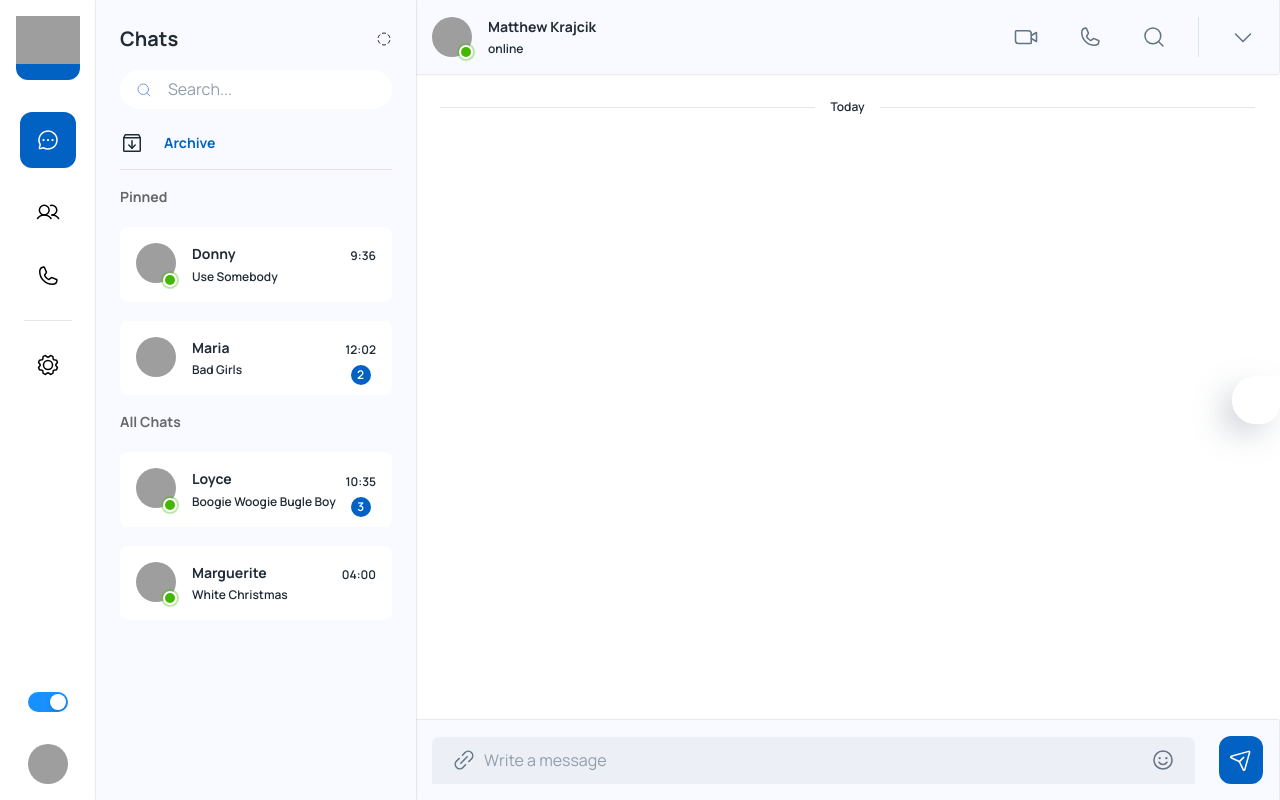
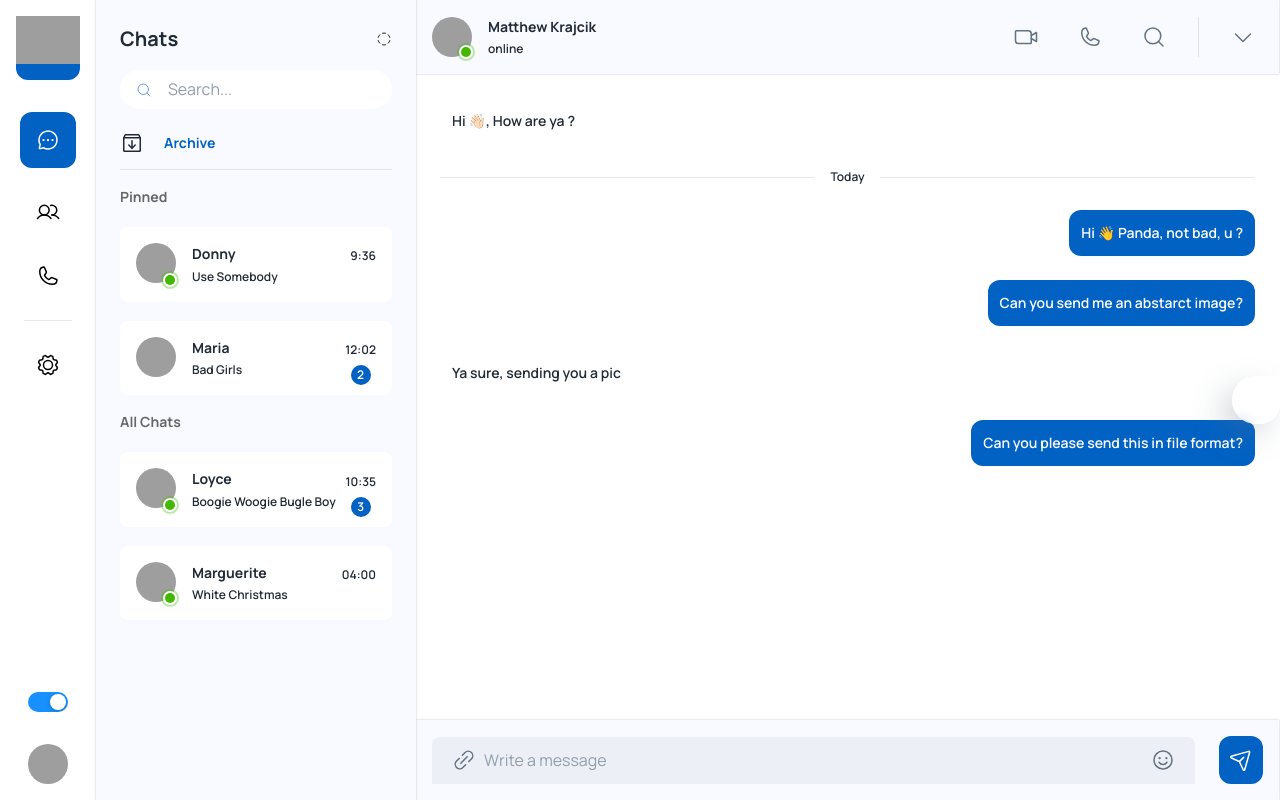
Before and after one commit to samsMay2001/project6, a React (Create React App) app: page /app in a window 1280 px wide. Built offline with nearby package versions, Linux system fonts and the light colour scheme; grey boxes are pictures that could not be loaded; some icons are missing.

Commit message:
Text Msgs component ui

```diff
--- a/src/components/Conversation/Footer.jsx
+++ b/src/components/Conversation/Footer.jsx
@@ -13,10 +13,14 @@ const StyledInput = styled(TextField)(({ theme }) => (
             paddingBottom: '12px',
             // paddingLeft: `calc(1em + ${theme.spacing(4)})`,
             // width: '100%'
-        }
+        },
+
+        "& input": {
+            autocomplete: 'off', // Add this line to disable autocomplete
+          },
     }
 ))
- function ConvoFooter() {
+export function ConvoFooter() {
     const theme = useTheme()
     return (
         <Box p={2} sx={{ width: '100%',backgroundColor: theme.palette.mode === 'light'? '#f8faff' : theme.palette.background.paper, boxShadow: '0px 0px 2px rgba(0, 0, 0, 0.25)' }}>
--- a/src/components/Conversation/MsgTypes.jsx
+++ b/src/components/Conversation/MsgTypes.jsx
@@ -1,4 +1,6 @@
-import { Divider, Stack, Typography, useTheme } from "@mui/material";
+import { Box, Divider, Stack, Typography } from "@mui/material";
+
+import {useTheme} from "@mui/material/styles"
 
 function TimeLine({el}) {
     const theme = useTheme();
@@ -11,4 +13,23 @@ function TimeLine({el}) {
      );
 }
 
-export {TimeLine};
+function TextMessage({el}) {
+    const theme = useTheme();
+    return (
+        <Stack direction={'row'} justifyContent={el.incoming ? 'start' : 'end'}>
+            <Box p={1.5} sx={
+                {
+                    backgroundColor: el.incoming ? theme.palette.background.paper : theme.palette.primary.main,
+                    borderRadius : 1.5,
+                    width: 'max-content'
+                }
+                    }>
+                        <Typography variant={'body2'} color={el.incoming ? theme.palette.text : '#fff'}>
+                            {el.message}
+                        </Typography>
+            </Box>
+        </Stack>
+     );
+}
+
+export {TimeLine, TextMessage};
--- a/src/components/Conversation/messages.jsx
+++ b/src/components/Conversation/messages.jsx
@@ -1,6 +1,6 @@
 import { Box, Stack } from "@mui/material";
 import { Chat_History } from "../../data";
-import {TimeLine} from "./MsgTypes";
+import {TextMessage, TimeLine} from "./MsgTypes";
 
 function Message() {
     return (
@@ -14,15 +14,17 @@ function Message() {
                         case 'msg':
                             switch(el.subtype) {
                                 case 'doc':
-                                break
+                                break;
                                 case 'link':
-                                break
+                                break;
                                 case 'img':
-                                break
+                                break;
                                 case 'reply':
-                                break
+                                break;
+
                                 default: //  txt msg
-                                break
+                                return <TextMessage el={el}/>
+                                // break;
                             }
                             return
                             break;
```
